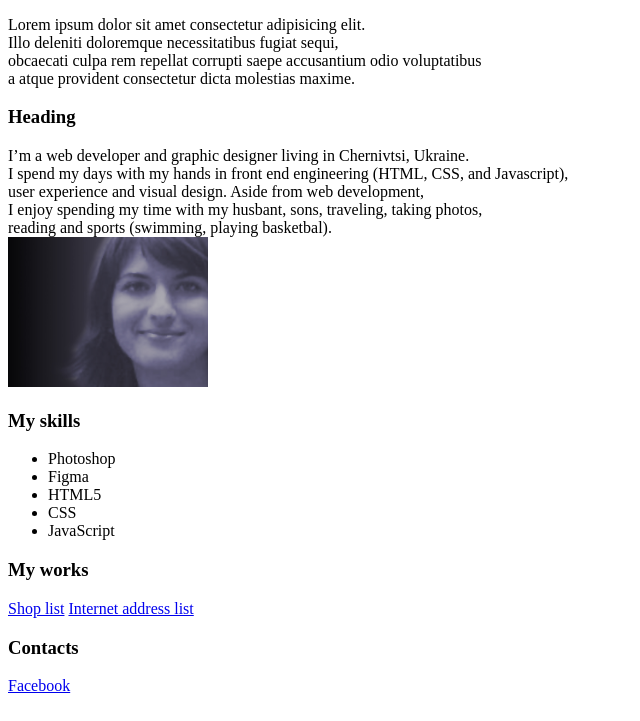
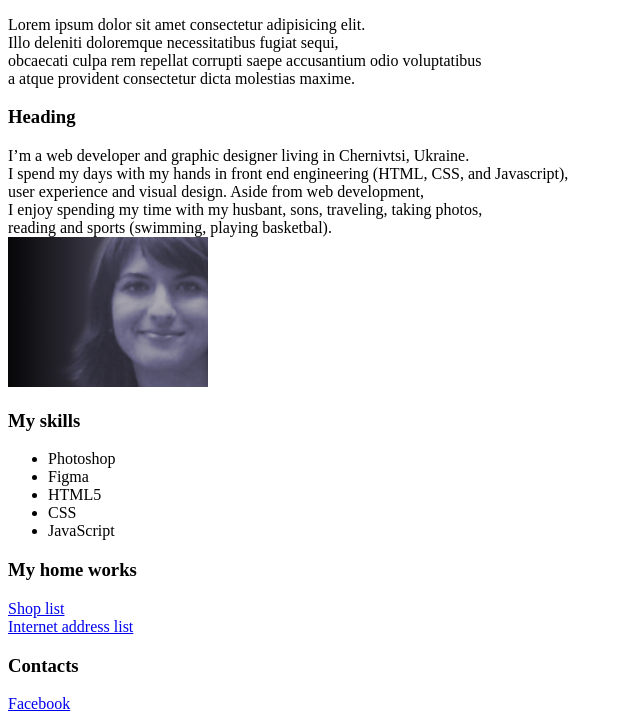
Before and after one commit to valyadvorzhak/valyadvorzhak.github.io, a plain HTML site: page index.html in a window 1280 px wide. Shown: the part 152-873 px from the top of the page, without its empty margins (0-640 px from the left). Drawn offline with Linux system fonts and the light colour scheme.

Commit message:
6 commit

```diff
--- a/index.html
+++ b/index.html
@@ -45,8 +45,8 @@
             </ul>
         </article>
         <article>
-            <h3>My works</h3>
-            <a href=" https://valyadvorzhak.github.io/shop_list.github.io/">Shop list</a>
+            <h3>My home works</h3>
+            <a href=" https://valyadvorzhak.github.io/shop_list.github.io/">Shop list</a><br>
             <a href=" https://valyadvorzhak.github.io/internet_address_list/">Internet address list</a>
         </article>
     </main>
```
